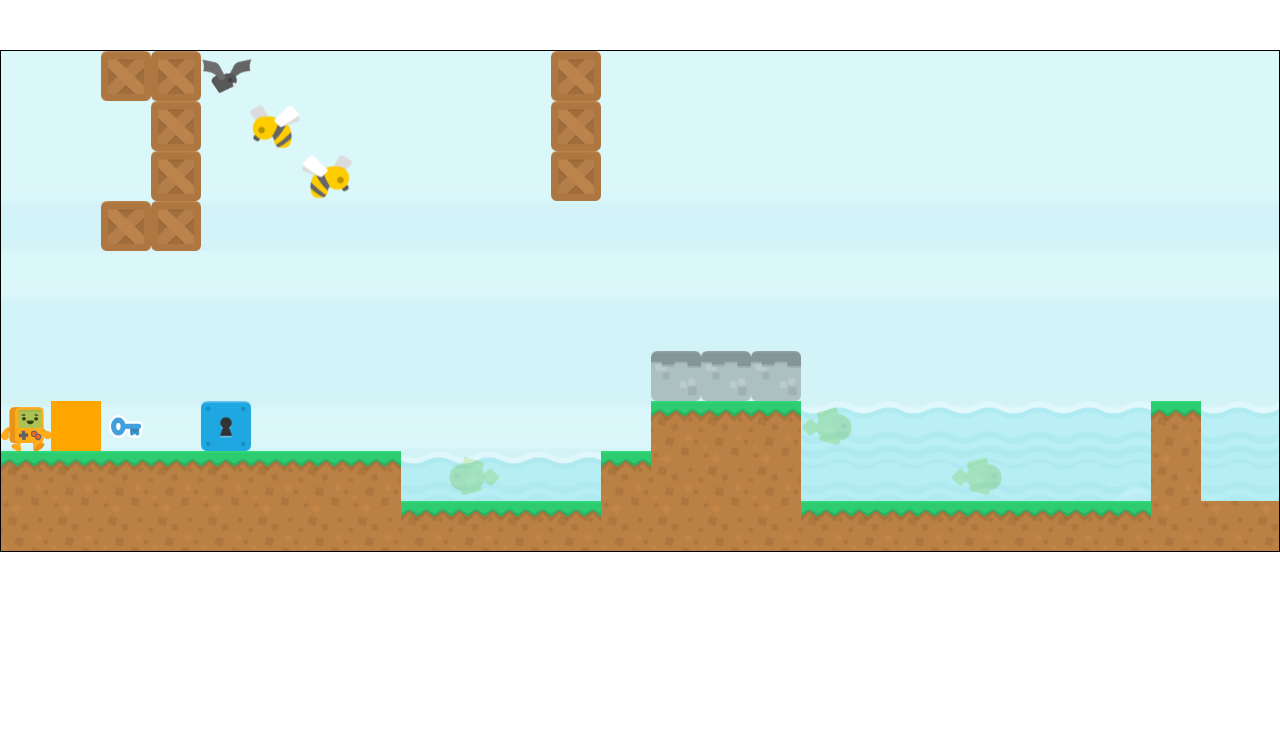
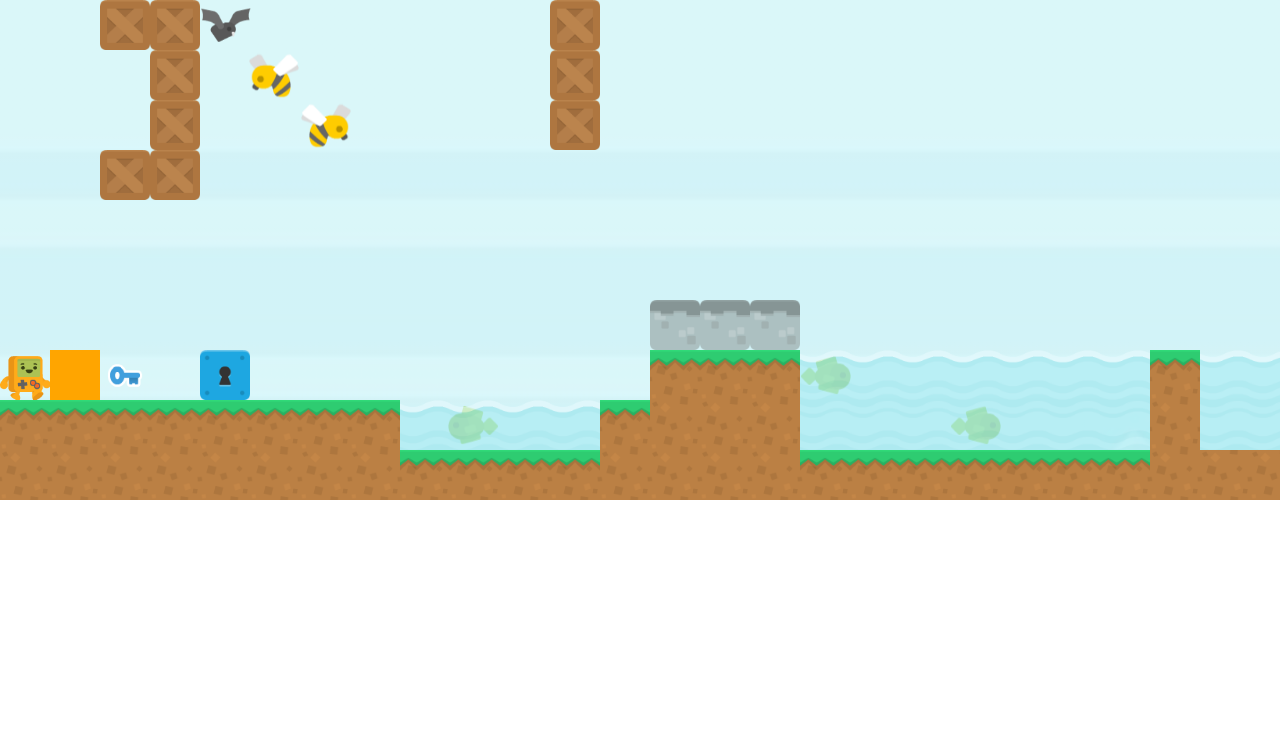
Before and after one commit to space2pacman/2d-html-platformer, a plain HTML site: page game.html in a window 1280 px wide. Drawn offline with Linux system fonts and the light colour scheme.

Commit message:
changes css

```diff
--- a/css/game.css
+++ b/css/game.css
@@ -20,10 +20,7 @@ body {
 }
 
 .field {
-	//width: 500px;
 	height: 500px;
-	border: 1px solid;
-	margin: 50px auto;
 	position: relative;
 	overflow: hidden;
 }
```
